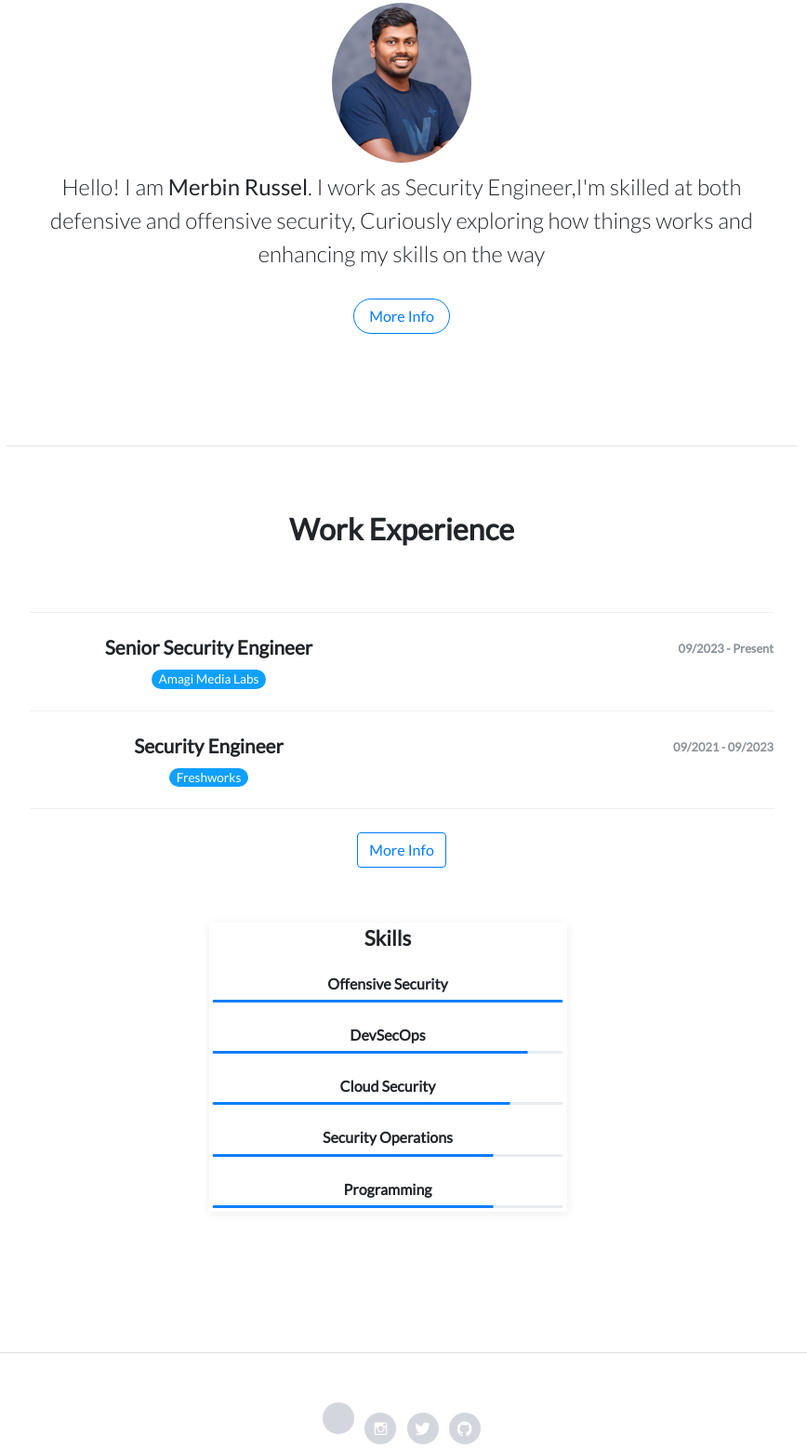
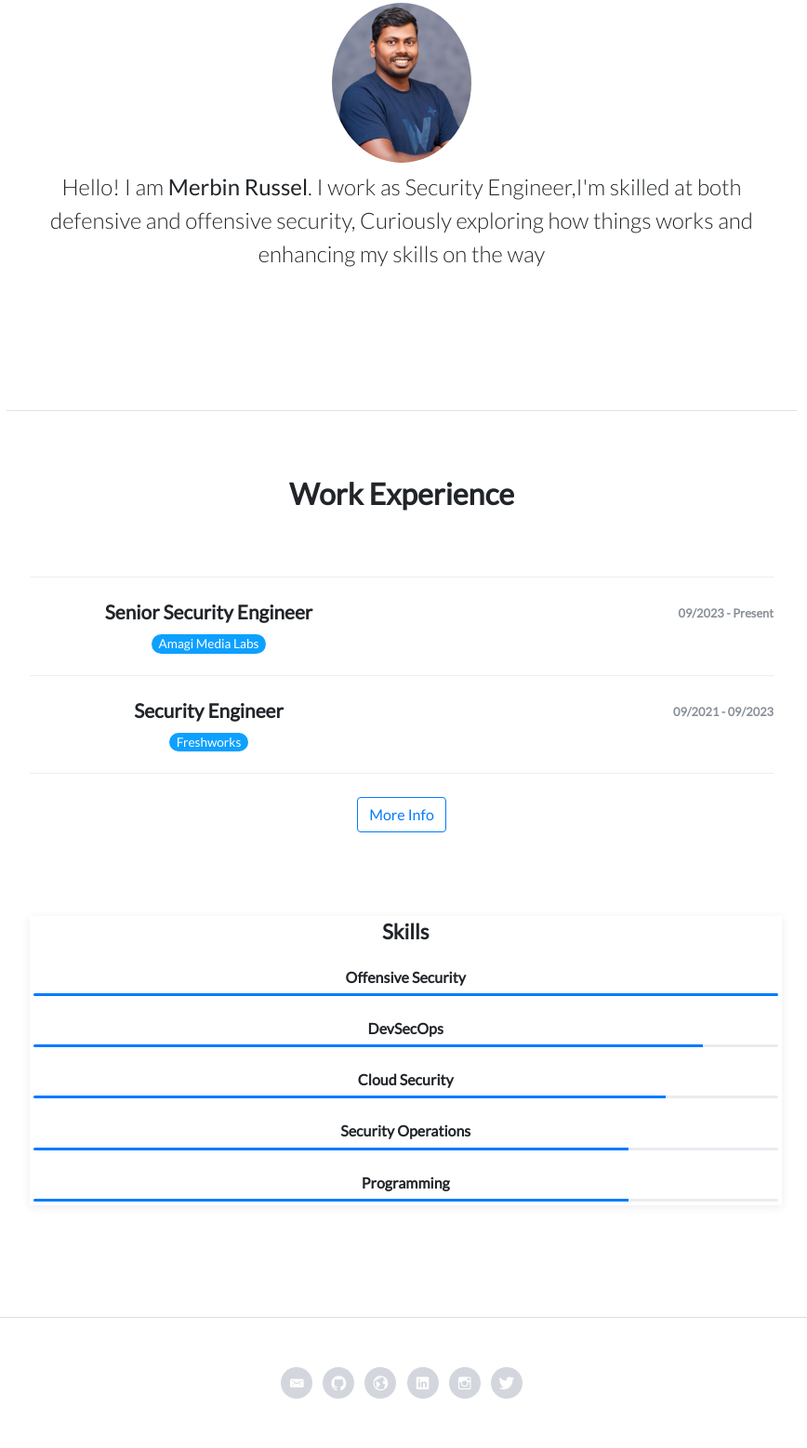
Before and after one commit to merbinr/merbinr.github.io, a plain HTML site: page index.html in a window 1280 px wide. Shown: the part 179-1736 px from the top of the page at 93% size, without its empty margins (208-1076 px from the left). Drawn offline with nearby package versions, Linux system fonts and the light colour scheme.

Commit message:
Added links to icons

```diff
--- a/assets/css/style.css
+++ b/assets/css/style.css
@@ -88,6 +88,7 @@ body{
 .cv-block.info h2{
     font-weight: bold;
     margin-bottom: 70px;
+    margin-top: 0px;
 }
 
 .cv-block.info h3{
@@ -148,8 +149,7 @@ body{
 .cv-block .info-card{
     padding: 4px;
     box-shadow: 0px 2px 10px rgba(0, 0, 0, 0.075);
-    height: 100%;
-    transform: translate(50%, -10%);
+    width: 210%;
 }
 
 .cv-block .info-card h2{
--- a/index.html
+++ b/index.html
@@ -42,7 +42,7 @@
             <img class="img-fluid rounded-circle" src="assets/img/avatar.jpg">
           </div>
           <p>Hello! I am <strong>Merbin Russel</strong>. I work as Security Engineer,I'm skilled at both defensive and offensive security, Curiously exploring how things works and enhancing my skills on the way</p>
-          <a href="#" class="btn btn-outline-primary">More Info</a>
+          <!-- <a href="#" class="btn btn-outline-primary">More Info</a> -->
         </div>
       </section>
       <section class="cv-block info">
@@ -72,7 +72,7 @@
                 </div>
               </div>
             </div>
-            <a href="#" class="btn btn-outline-primary">More Info</a>
+            <a href="https://www.linkedin.com/in/merbin-russel/#experience" class="btn btn-outline-primary">More Info</a>
           </div>
           <div class="group" id="skills">
             <div class="row">
@@ -118,10 +118,12 @@
       <footer class="page-footer">
         <div class="container">
           <div class="social-icons">
-            <a href="#"><i class="ion-social-envelope" title="Facebook"></i></a>
-            <a href="#"><i class="ion-social-instagram-outline" title="Instagram"></i></a>
-            <a href="#"><i class="ion-social-twitter" title="Twitter"></i></a>
-            <a href="#"><i class="ion-social-github" title="Twitter"></i></a>
+            <a href="reachme@merb.in"><i class="ion-email" title="Email"></i></a>
+            <a href="https://github.com/e23e"><i class="ion-social-github" title="Github"></i></a>
+            <a href="blog.merb.in"><i class="ion-earth" title="Blog"></i></a>
+            <a href="https://www.linkedin.com/in/merbin-russel"><i class="ion-social-linkedin" title="Linkedin"></i></a>
+            <a href="https://www.instagram.com/merbin_r"><i class="ion-social-instagram-outline" title="Instagram"></i></a>
+            <a href="https://x.com/e_23_e"><i class="ion-social-twitter" title="Twitter"></i></a>
           </div>
         </div>
       </footer>
```
